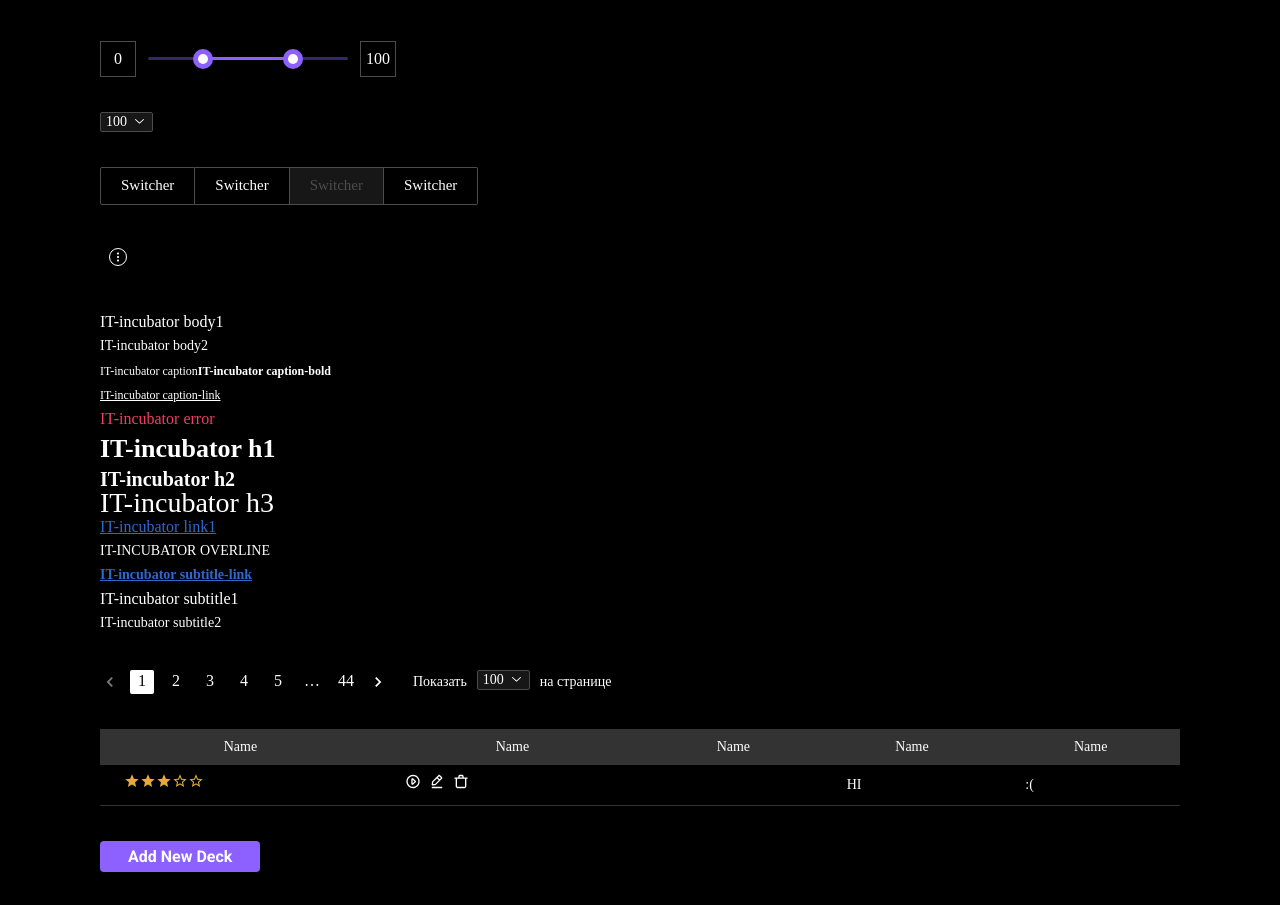
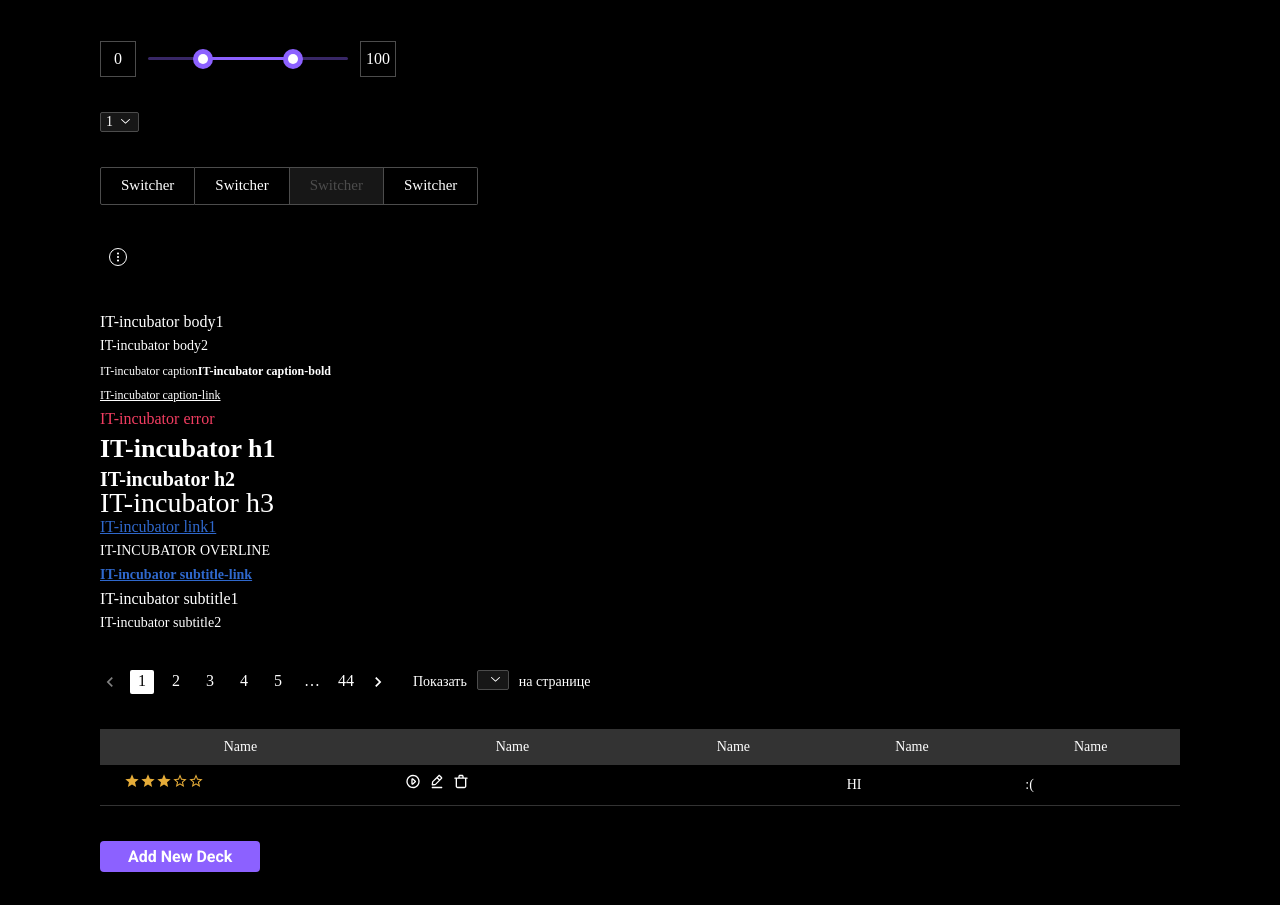
Before and after one commit to IrinaMartArm/CardsProject, a React (Vite) app: page / in a window 1280 px wide. Shown: the part 1828-2733 px from the top of the page. Built offline with nearby package versions, Linux system fonts and the light colour scheme.

Commit message:
pagination onChanges function

```diff
--- a/src/App.tsx
+++ b/src/App.tsx
@@ -78,7 +78,7 @@ export function App() {
       <RadioGroupDemo />
       <RadioGroupDemo disabled />
       <Slider />
-      <Select items={items} onChange={() => {}} placeholder={'100'} />
+      <Select items={items} onChange={() => {}} />
       <TabsDemo tabsOptions={tabsOptions} />
       <DropdownMenuDemo />
       <div>
--- a/src/components/ui/pagination/Pagination.tsx
+++ b/src/components/ui/pagination/Pagination.tsx
@@ -1,9 +1,11 @@
 import { ComponentPropsWithoutRef, ElementType } from 'react'
 
+import { items } from '@/App'
 import { LeftArrowButton } from '@/components/ui/pagination/LeftArrowButton'
 import { PaginationButtons } from '@/components/ui/pagination/PaginationButtons'
 import { RightArrowButton } from '@/components/ui/pagination/RightArrowButton'
-import { SelectGroup } from '@/components/ui/pagination/SelectGroup'
+import Select from '@/components/ui/select/Select'
+import { Typography } from '@/components/ui/typography/Typography'
 
 import s from './pagination.module.scss'
 
@@ -36,6 +38,12 @@ export const Pagination = <T extends ElementType = 'a'>(
     return null
   }
 
+  const onChangeHandller = (value: string) => {
+    console.log(value)
+  }
+
+  console.log(pageSize)
+
   return (
     <div className={s.root}>
       <div className={s.paginationContainer}>
@@ -51,7 +59,11 @@ export const Pagination = <T extends ElementType = 'a'>(
 
         <RightArrowButton disabled={isLastPage} onClick={onNext} />
       </div>
-      <SelectGroup />
+      <div className={s.selectWrapper}>
+        <Typography variant={'body2'}>Показать</Typography>
+        <Select defaultValue={pageSize + ''} items={items} onChange={onChangeHandller} />
+        <Typography variant={'body2'}>на странице</Typography>
+      </div>
     </div>
   )
 }
--- a/src/components/ui/pagination/PaginationButtons.tsx
+++ b/src/components/ui/pagination/PaginationButtons.tsx
@@ -24,7 +24,7 @@ export const PaginationButtons = <T extends ElementType = 'a'>(
   props: PaginationButtonsType<T> &
     Omit<ComponentPropsWithoutRef<T>, keyof PaginationButtonsType<T>>
 ) => {
-  const { as: Component = 'a', currentPage, onClick, paginationRange, ...rest } = props
+  const { as: Component = 'button', currentPage, onClick, paginationRange, ...rest } = props
 
   return (
     <>
--- a/src/components/ui/pagination/SelectGroup.tsx
+++ /dev/null
@@ -1,14 +0,0 @@
-import { items } from '@/App'
-import Select from '@/components/ui/select/Select'
-import { Typography } from '@/components/ui/typography/Typography'
-
-import s from './pagination.module.scss'
-export const SelectGroup = () => {
-  return (
-    <div className={s.selectWrapper}>
-      <Typography variant={'body2'}>Показать</Typography>
-      <Select items={items} onChange={() => {}} placeholder={'100'} />
-      <Typography variant={'body2'}>на странице</Typography>
-    </div>
-  )
-}
--- a/src/components/ui/pagination/pagination.module.scss
+++ b/src/components/ui/pagination/pagination.module.scss
@@ -35,15 +35,12 @@
 
   cursor: pointer;
 
-  display: flex;
-  align-items: center;
-  justify-content: center;
-
   width: 24px;
   height: 24px;
 
   line-height: 1.43;
   color: var(--color-light-100);
+  text-align: center;
 
   border-radius: 2px;
 
@@ -58,7 +55,7 @@
   }
 
   &:focus-within {
-    border: 1px soid var(--color-info-900);
+    border: 1px solid var(--color-info-900);
   }
 
   &.selected {
--- a/src/components/ui/select/Select.tsx
+++ b/src/components/ui/select/Select.tsx
@@ -10,31 +10,31 @@ type ItemsType = {
 
 type SelectType = {
   className?: string
+  defaultValue?: string
   disabled?: boolean
   items: ItemsType[]
   label?: string
-  onChange: any
-  placeholder?: string
+  onChange: (value: string) => void
+  // value?: string
 }
 type SelectItemType = {
   children: string
   className?: string
   disabled?: boolean
   label?: string
-  onChange: any
   value: string
 }
-const SelectDemo = ({ className, items, label, placeholder }: SelectType) => {
+const SelectDemo = ({ className, defaultValue, items, label, onChange }: SelectType) => {
   const classNames = {
     Container: clsx(s.Container, className),
     SelectTrigger: clsx(s.SelectTrigger, className),
   }
 
   return (
-    <Select.Root>
+    <Select.Root defaultValue={defaultValue || items[0].name} onValueChange={onChange}>
       <div className={classNames.Container}>
         <Select.Trigger aria-label={label} className={classNames.SelectTrigger}>
-          <Select.Value placeholder={placeholder} />
+          <Select.Value />
           <Select.Icon className={s.SelectIcon}>
             <ChevronDownIcon />
           </Select.Icon>
@@ -44,7 +44,7 @@ const SelectDemo = ({ className, items, label, placeholder }: SelectType) => {
             <Select.Viewport className={s.SelectViewport}>
               <Select.Group>
                 {items.map((el, index) => (
-                  <SelectItem key={index} onChange={() => 'da'} value={el.name}>
+                  <SelectItem key={index} value={el.name}>
                     {el.name}
                   </SelectItem>
                 ))}
```
